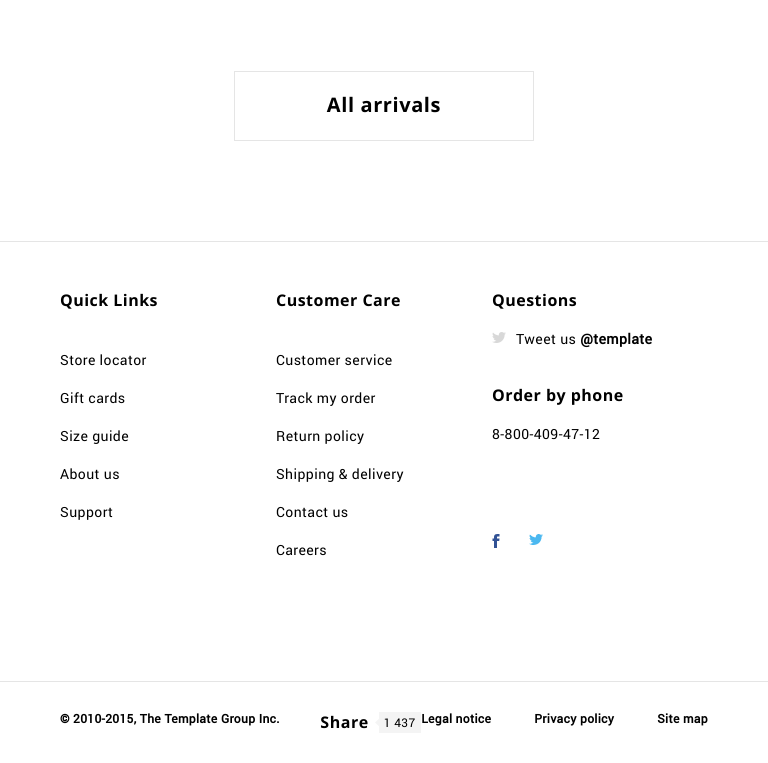
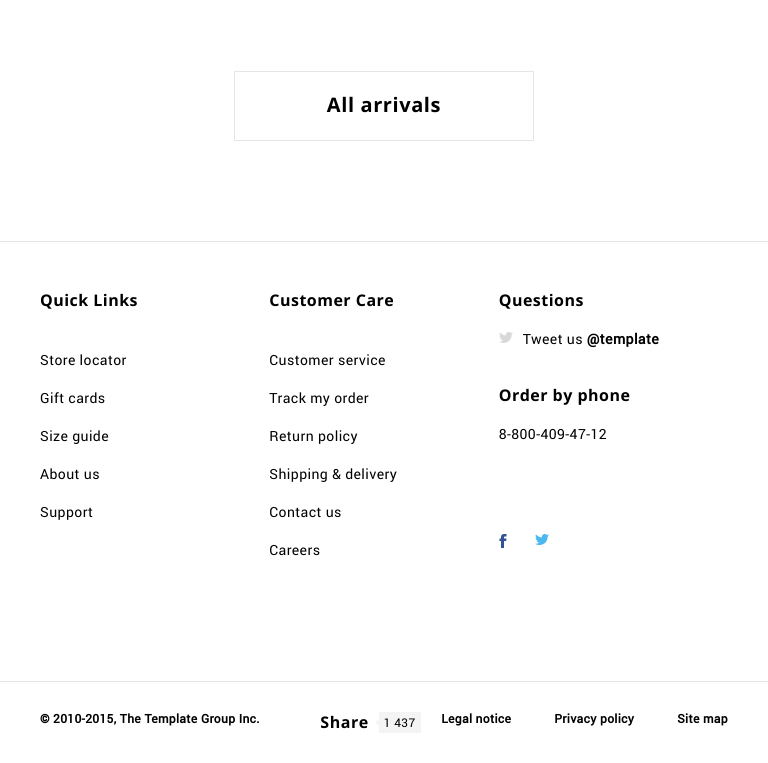
Before and after one commit to Timoshpolskiy/Timoshpolkiy_EPAM_Final_2020, a plain HTML site: page index.html in a window 768 px wide. Shown: the part 1902-2665 px from the top of the page. Drawn offline with Linux system fonts and the light colour scheme.

Commit message:
-css edit

```diff
--- a/css/footer.css
+++ b/css/footer.css
@@ -1,3 +1,7 @@
+.top-footer,
+.bottom-footer {
+	padding: 0 60px;
+}
 .footer-mobile {
 	display: none;
 }
@@ -228,9 +232,13 @@ li {
 	.social{
 		padding-top: 30px;
 	}
+	.bottom-footer,
+	.top-footer{
+		padding: 0 40px	;
+	}
 }
 
-@media screen and (min-width:375px) and (max-width:767px) {
+@media screen and (max-width:767px) {
 	.top-footer-container,
 	.bottom-footer{
 		display: none;
--- a/css/header.css
+++ b/css/header.css
@@ -222,7 +222,7 @@ header .display {
 	margin-top: 26px;
 	background: url("../img/ico_menu.png") top center;
 }
-.containerHeader, .top-footer, .bottom-footer {
+.containerHeader{
 	padding: 0 60px;
 }
 
@@ -249,7 +249,7 @@ header .display {
 	}
 }
 
-@media screen and (min-width:375px) and (max-width: 767px){
+@media screen and  (max-width: 767px){
 	.containerHeader{
 		padding: 0 20px;
 	}
--- a/css/item.css
+++ b/css/item.css
@@ -341,7 +341,7 @@ a.messageAboutChoice {
 
 }
 
-@media screen and (min-width:375px) and (max-width:767px) {
+@media screen and (max-width:767px) {
 	.item-page{
 		padding: 0 20px;
 		-webkit-box-orient: vertical;
--- a/css/shopping_cart.css
+++ b/css/shopping_cart.css
@@ -271,7 +271,7 @@ img{
     }
 }
 
-@media screen and (min-width: 375px) and (max-width: 767px){
+@media screen and  (max-width: 767px){
     .shopItems{
         -webkit-box-orient: vertical;
         -webkit-box-direction: normal;
--- a/css/style.css
+++ b/css/style.css
@@ -417,7 +417,7 @@ h1,h2,h3,h4,h5,h6{font-size:inherit;font-weight:inherit;}
     }
 }
 
-@media screen and (min-width: 375px) and (max-width: 767px){
+@media screen  and (max-width: 767px){
     .banners .right-banner  {
         display: none ;
     }
```
Also changed, not shown: catalog.html (+1 -1 lines), css/catalog.css (+11 -2 lines).
